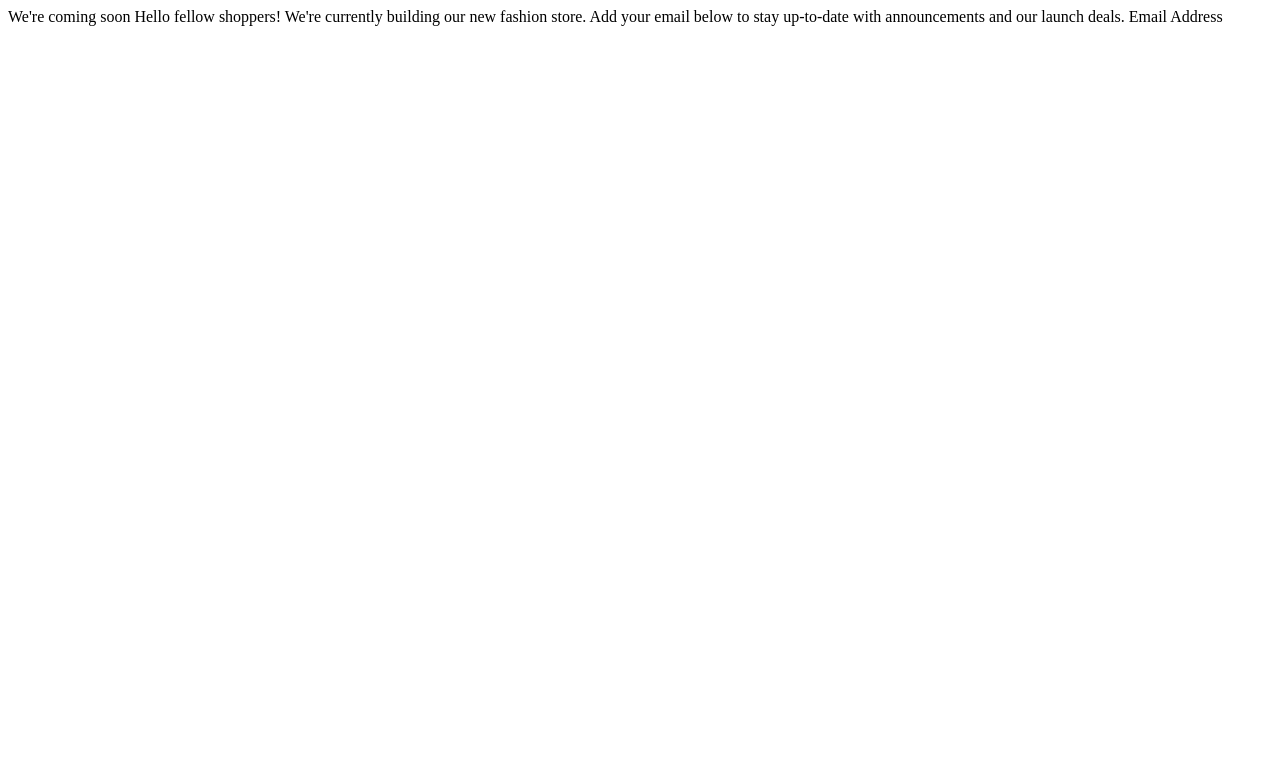
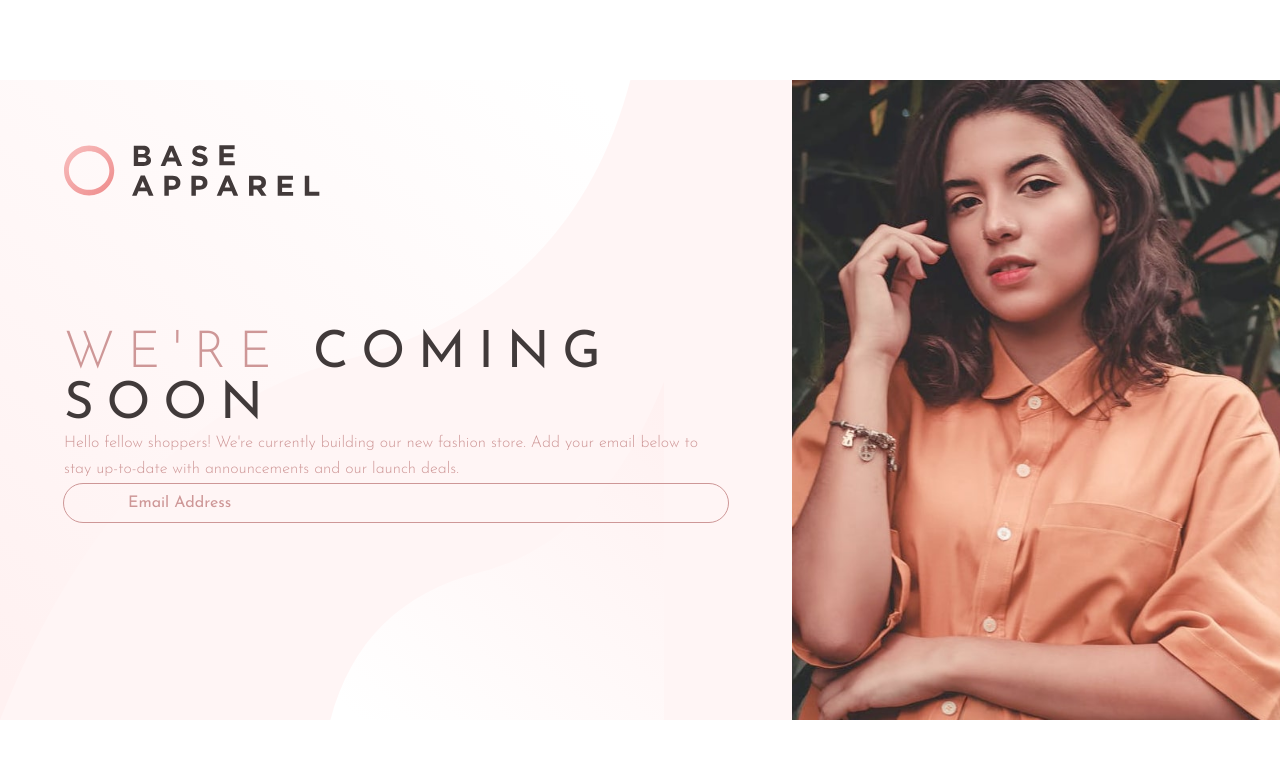
Before and after one commit to Ching0810/FM-base-apparel-coming-soon, a plain HTML site: page index.html in a window 1280 px wide. Drawn offline with Linux system fonts and the light colour scheme.

Commit message:
build: finish primary layout with RWD

```diff
--- a/index.html
+++ b/index.html
@@ -5,18 +5,33 @@
   <meta name="viewport" content="width=device-width, initial-scale=1.0"> <!-- displays site properly based on user's device -->
 
   <link rel="icon" type="image/png" sizes="32x32" href="./images/favicon-32x32.png">
-
+  <link rel="stylesheet" href="./style.css">
   <title>Ching | Base Apparel coming soon page</title>
 
 </head>
 <body>
-
-  We're coming soon
-
-  Hello fellow shoppers! We're currently building our new fashion store.
-  Add your email below to stay up-to-date with announcements and our launch deals.
-
-  Email Address
+  <div class="container">
+    <div class="card">
+      <div class="left">
+        <img src="./images/bg-pattern-desktop.svg" alt="" class="background">
+        <img src="./images/logo.svg" alt="logo" class="logo">
+        <picture class="model">
+          <img src="./images/hero-mobile.jpg" alt="model-img" class="model-img">
+        </picture>
+        <div class="content">
+          <h1 class="title">We're <span class="bold">coming soon</span></h1>
+          <p>Hello fellow shoppers! We're currently building our new fashion store.
+            Add your email below to stay up-to-date with announcements and our launch deals.</p>
+          <input type="email" placeholder="Email Address">
+        </div>
+      </div>
+      <div class="right">
+        <picture class="model">
+          <img src="./images/hero-desktop.jpg" alt="model-img" class="model-img">
+        </picture>
+      </div>
+    </div>
+  </div>
 
 </body>
 </html>
--- /dev/null
+++ b/style.scss
@@ -0,0 +1,145 @@
+$dark-red: hsl(0, 36%, 70%);
+$soft-red: hsl(0, 93%, 68%);
+$dark-gray-red: hsl(0, 6%, 24%);
+$gradient-background: 135deg, hsl(0, 0%, 100%) 0%, hsl(0, 100%, 98%) 100%;
+$gradient-button: 135deg, hsl(0, 80%, 86%) 0%, hsl(0, 74%, 74%) 100%;
+@import url('https://fonts.googleapis.com/css2?family=Josefin+Sans:wght@300;400;600&display=swap');
+
+* {
+  margin: 0;
+  padding: 0;
+  box-sizing: border-box;
+  font-family: 'Josefin Sans', sans-serif;
+  font-size: 16px;
+  color: $dark-red;
+}
+
+body {
+  width: 100vw;
+  min-height: 100vh;
+  display: flex;
+  align-items: center;
+}
+
+.container {
+  display: flex;
+  flex-direction: column;
+  background: linear-gradient($gradient-background);
+  .card {
+    .left {
+      .background {
+        display: none;
+      }
+      .logo {
+        padding: 5vw;
+        width: 30vw;
+      }
+      .model {
+        .model-img {
+          width: 100%;
+        }
+      }
+      .content {
+        padding: 15vw 10vw;
+        display: flex;
+        flex-direction: column;
+        align-items: center;
+        justify-content: space-between;
+        text-align: center;
+        h1 {
+          font-size: 13vw;
+          font-weight: 200;
+          text-transform: uppercase;
+          letter-spacing: 3vw;
+          span {
+            font-family: 'Josefin Sans', sans-serif;
+            font-size: 13vw;
+            font-weight: 400;
+            color: $dark-gray-red;
+          }
+        }
+        p {
+          font-weight: 200;
+          line-height: 5vw;
+        }
+        input {
+          all: unset;
+          width: 100%;
+          height: 10vw;
+          border-radius: 5vw;
+          border: 1px solid $dark-red;
+          &::placeholder {
+            color: $dark-red;
+            text-align: left;
+            padding-left: 5vw;
+          }
+        }
+      }
+    }
+    .right {
+      display: none;
+    }
+  }
+}
+
+@media screen and (min-width: 768px) {
+  .container {
+    position: relative;
+    background: none;
+    overflow: hidden;
+    background-color: hsl(0, 100%, 98%);
+    .card {
+      display: grid;
+      grid-template-columns: 1fr auto;
+      .left {
+        width: auto;
+        .background {
+          display: inline;
+          position: absolute;
+          z-index: 1;
+          object-fit: cover;
+          width: auto;
+          height: 100%;
+        }
+        .logo {
+          position: relative;
+          z-index: 2;
+        }
+        picture {
+          display: none;
+        }
+        .content {
+          position: relative;
+          padding: 5vw;
+          text-align: left;
+          z-index: 2;
+          h1 {
+            font-size: 4vw;
+            letter-spacing: 1vw;
+            span {
+              font-size: 4vw;
+            }
+          }
+          p {
+            line-height: 2vw;
+          }
+          input {
+            height: 3vw;
+            border-radius: 3vw;
+          }
+        }
+      }
+      .right {
+        display: block;
+        .model {
+          display: flex;
+          justify-content: end;
+          .model-img {
+            height: 50vw;
+            z-index: 2;
+          }
+        }
+      }
+    }
+  }
+}
```
Also changed, not shown: style.css (added), 3 other files.
